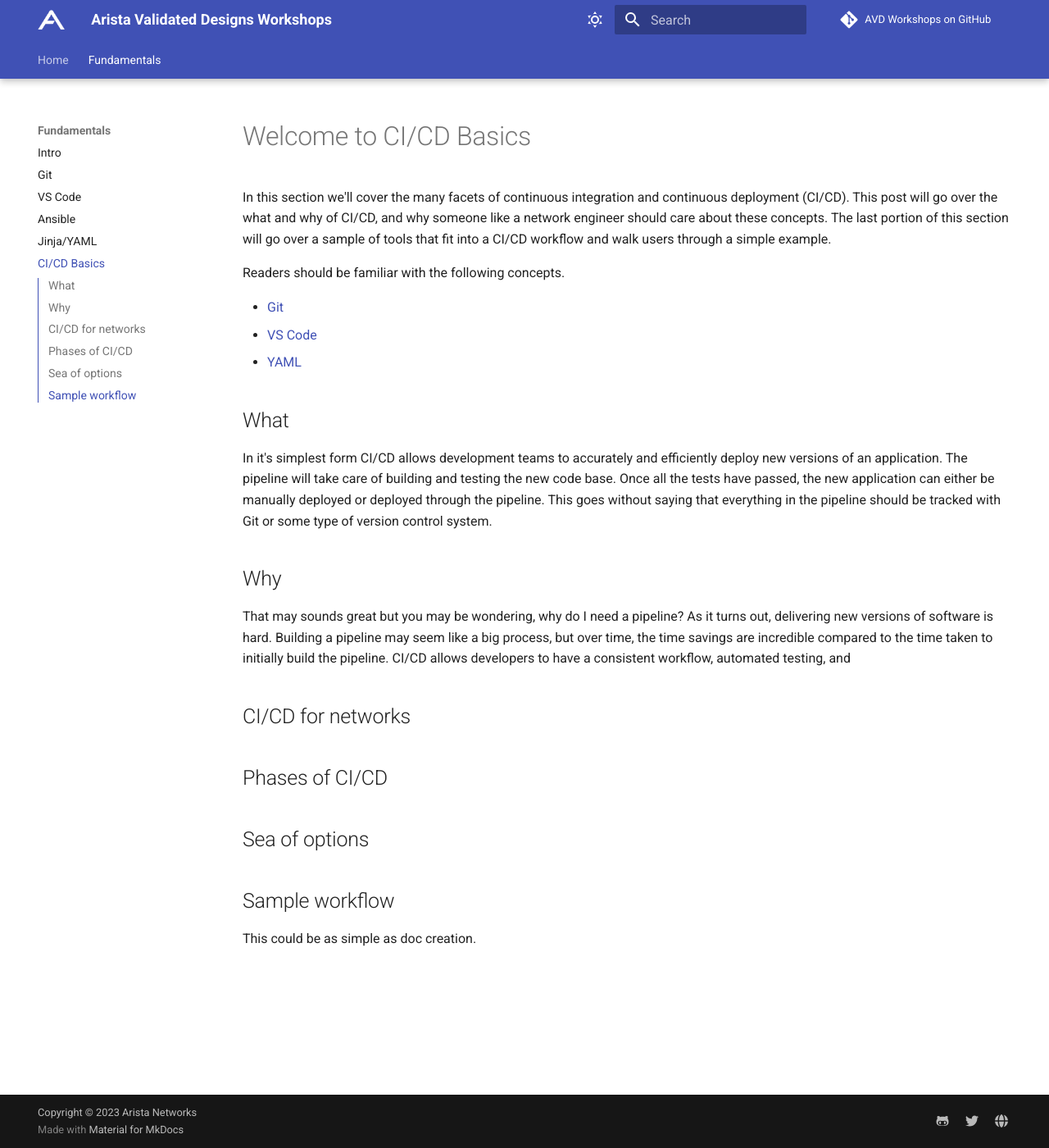
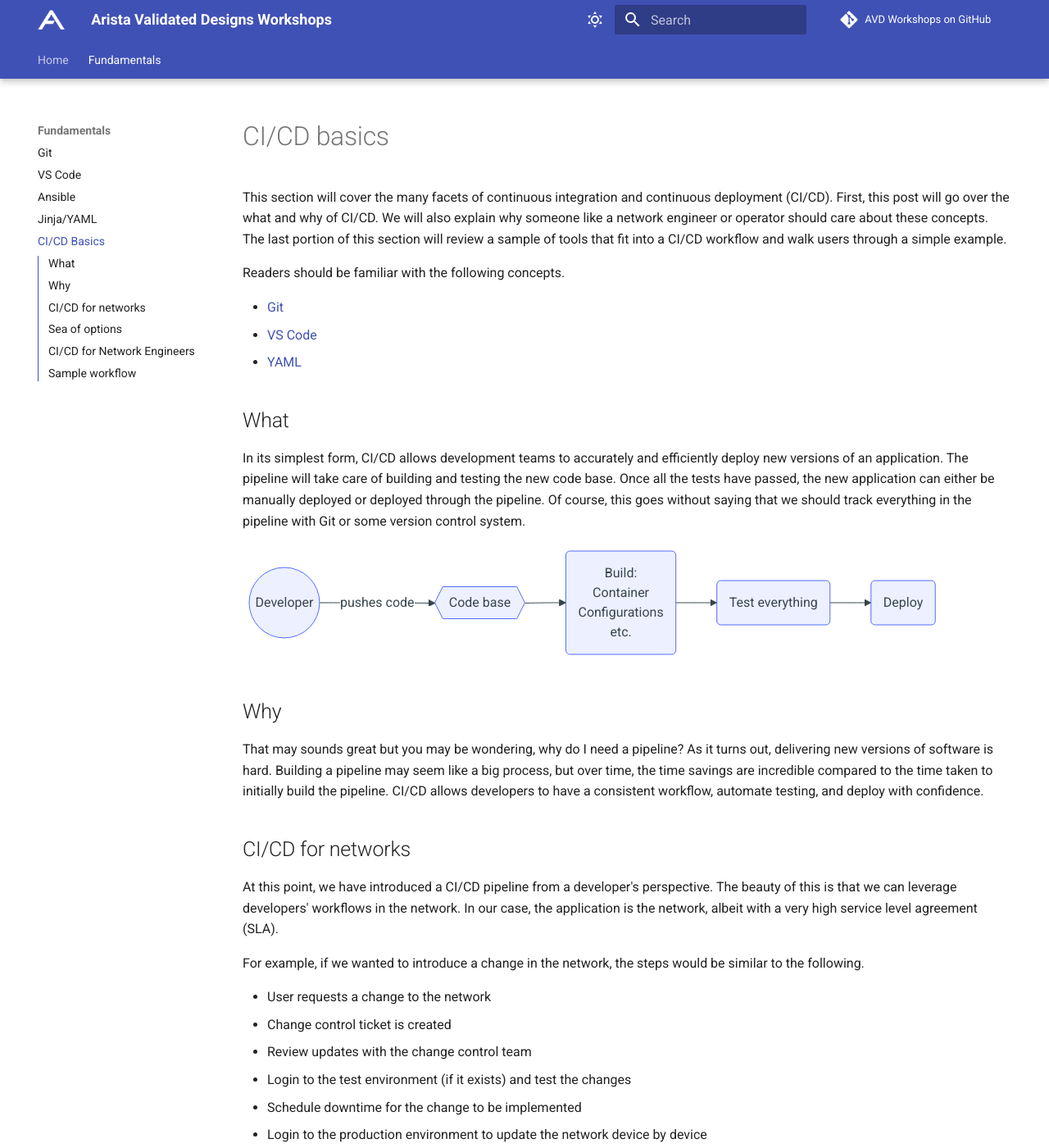
Before and after one commit to aristanetworks/avd-workshops, an MkDocs documentation site: the page built from workshops/cicd-basics.md, in a window 1280 px wide and 1400 px high. Shown: the whole window at 82% size. Built offline with MkDocs 1.6.1 and Material for MkDocs 9.7.7, drawn with Linux system fonts in a browser that asks for light colours; comment, search, counter and statistics services are not loaded; some of the changed text lies outside the part shown.

Commit message:
Pushing up latest for CI/CD portion

````diff
--- a/mkdocs.yml
+++ b/mkdocs.yml
@@ -5,7 +5,6 @@
 nav:
   - Home: index.md
   - Fundamentals:
-    - Intro: intro.md
     - Git: git.md
     - VS Code: vscode.md
     - Ansible: ansible.md
--- a/workshops/cicd-basics.md
+++ b/workshops/cicd-basics.md
@@ -1,6 +1,6 @@
-# Welcome to CI/CD Basics
+# CI/CD basics
 
-In this section we'll cover the many facets of continuous integration and continuous deployment (CI/CD). This post will go over the what and why of CI/CD, and why someone like a network engineer should care about these concepts. The last portion of this section will go over a sample of tools that fit into a CI/CD workflow and walk users through a simple example.
+This section will cover the many facets of continuous integration and continuous deployment (CI/CD). First, this post will go over the what and why of CI/CD. We will also explain why someone like a network engineer or operator should care about these concepts. The last portion of this section will review a sample of tools that fit into a CI/CD workflow and walk users through a simple example.
 
 Readers should be familiar with the following concepts.
 
@@ -10,17 +10,68 @@
 
 ## What
 
-In it's simplest form CI/CD allows development teams to accurately and efficiently deploy new versions of an application. The pipeline will take care of building and testing the new code base. Once all the tests have passed, the new application can either be manually deployed or deployed through the pipeline. This goes without saying that everything in the pipeline should be tracked with Git or some type of version control system.
+In its simplest form, CI/CD allows development teams to accurately and efficiently deploy new versions of an application. The pipeline will take care of building and testing the new code base. Once all the tests have passed, the new application can either be manually deployed or deployed through the pipeline. Of course, this goes without saying that we should track everything in the pipeline with Git or some version control system.
+
+```mermaid
+flowchart LR
+code{{Code base}}
+dev((Developer))
+build(Build:<br>Container<br>Configurations<br>etc.)
+test(Test everything)
+deploy(Deploy)
+
+dev --pushes code--> code --> build --> test --> deploy
+```
 
 ## Why
 
-That may sounds great but you may be wondering, why do I need a pipeline? As it turns out, delivering new versions of software is hard. Building a pipeline may seem like a big process, but over time, the time savings are incredible compared to the time taken to initially build the pipeline. CI/CD allows developers to have a consistent workflow, automated testing, and
+That may sounds great but you may be wondering, why do I need a pipeline? As it turns out, delivering new versions of software is hard. Building a pipeline may seem like a big process, but over time, the time savings are incredible compared to the time taken to initially build the pipeline. CI/CD allows developers to have a consistent workflow, automate testing, and deploy with confidence.
 
 ## CI/CD for networks
 
-## Phases of CI/CD
+At this point, we have introduced a CI/CD pipeline from a developer's perspective. The beauty of this is that we can leverage developers' workflows in the network. In our case, the application is the network, albeit with a very high service level agreement (SLA).
+
+For example, if we wanted to introduce a change in the network, the steps would be similar to the following.
+
+- User requests a change to the network
+- Change control ticket is created
+- Review updates with the change control team
+- Login to the test environment (if it exists) and test the changes
+- Schedule downtime for the change to be implemented
+- Login to the production environment to update the network device by device
+- Validate the changes are working as expected
+
+This example is not all-encompassing but hopefully gives you an idea of the steps involved; understandably, your environment may differ. This process is long, arduous, and prone to error (many touch points). However, implementing a CI/CD pipeline allows network operators to have a consistent, tested, and automated workflow to deploy updates to the network. In our case, we may be testing device configurations, BGP peering, or network reachability.
 
 ## Sea of options
+
+The number of options available to implement a CI/CD pipeline can be daunting. For example, the image below does a great job of showing a subset of tools available in this process. The following section will summarize the various steps in a CI/CD pipeline from a networking perspective.
+
+![Image credit to openxcell](./assets/images/DevOps-Tools.svg)
+
+## CI/CD for Network Engineers
+
+### Source control (Git)
+
+Depending on the enterprises current tooling, your version control system (VCS) may be decided for you. This could be Azure DevOps, Gitlab, GitHub Enterprise, and countless others. Either way, keeping a project within a VCS system is key in this workflow. VCS allows operators to update the source of their network, track changes, and peer review any updates to the network. For an introduction to Git, check out our [Git](git.md) section.
+
+### Editor
+
+This is probably a debate that will never end, which editor to use?
+
+### Creating branches to implement and update or fix
+
+### Testing locally
+
+### Pushing updates
+
+### Automated workflows
+
+### Test in anything but production
+
+### Merge back to main
+
+### Deploy to production
 
 ## Sample workflow
 
````
Also changed, not shown: workshops/intro.md (deleted, +0 -1 lines), workshops/assets/images/DevOps-Tools.svg (added), 2 other files.
